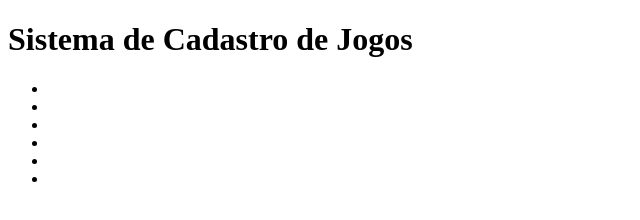
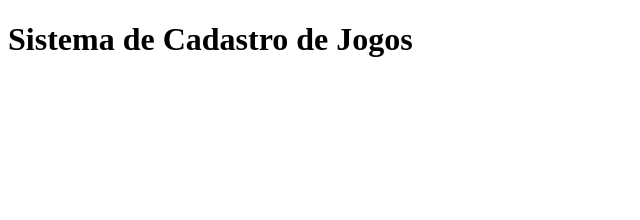
Before and after one commit to BetoPS93/sistema_de_cadastro, a plain HTML site: page index.html in a window 1280 px wide. Shown: the full height of the page, 0-640 px from the left. Drawn offline with Linux system fonts and the light colour scheme.

Commit message:
voltando

```diff
--- a/index.html
+++ b/index.html
@@ -11,17 +11,6 @@
         <h1>Sistema de Cadastro de Jogos</h1>
     </header>
 
-    <main>
-        <ul>
-            <li></li>
-            <li></li>
-            <li></li>
-            <li></li>
-            <li></li>
-            <li></li>
-        </ul>
-    </main>
-
     <script src="app.js"></script>
 </body>
 </html>
```
